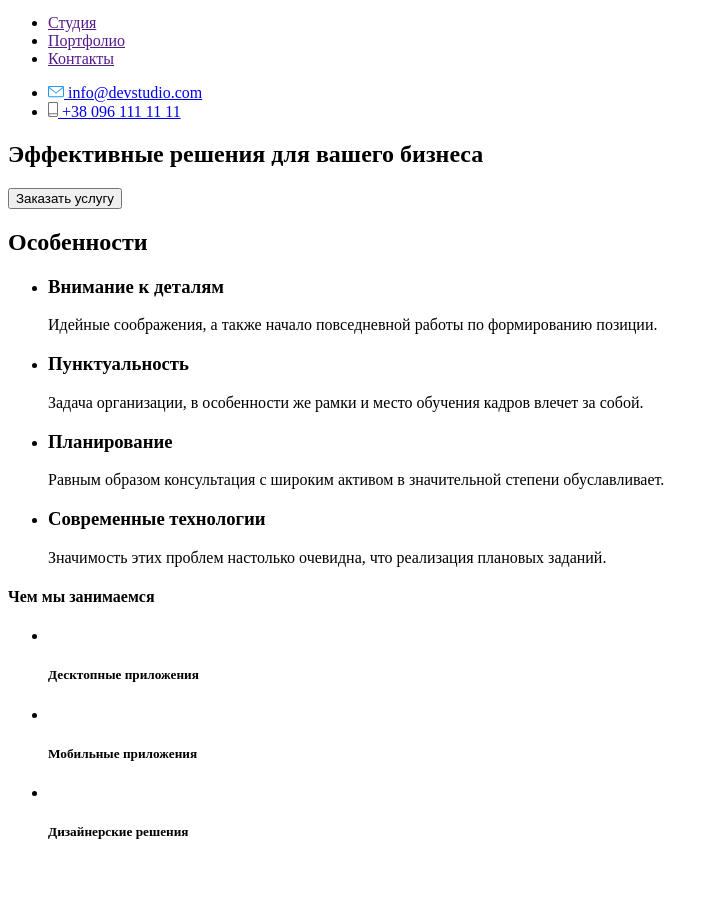
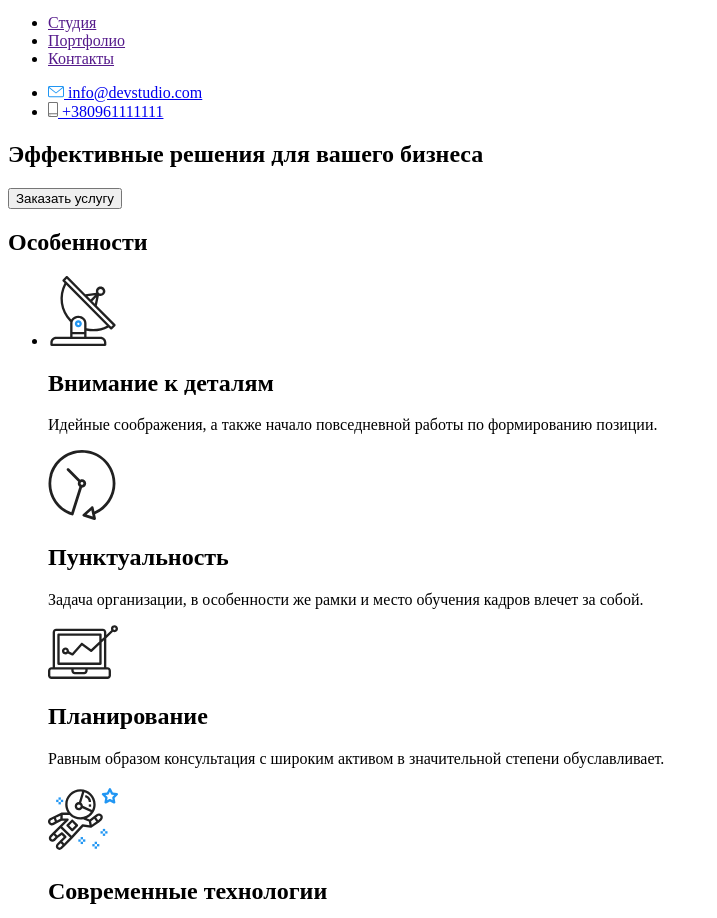
Before and after one commit to Fedir-Serdiuk/goit-markup-hw-01, a plain HTML site: page index.html in a window 1280 px wide. Shown: the part 34-952 px from the top of the page, without its empty margins (0-717 px from the left). Before the commit the page ends 896 px from the top, so only its background shows below. Drawn offline with Linux system fonts and the light colour scheme.

Commit message:
Обновил

```diff
--- a/index.html
+++ b/index.html
@@ -28,8 +28,8 @@
           </li>
           <li>
             <a href="tel:+380961111111.svg">
-              <img src="images/smartphone.svg" />
-              +38 096 111 11 11
+              <img src="images/smartphone.svg" alt="smartphone" />
+              +380961111111
             </a>
           </li>
         </ul>
@@ -47,28 +47,29 @@
       <h2>Особенности</h2>
       <ul>
         <li>
-          <h3>Внимание к деталям</h3>
+          <a href=""><img src="/images/antenna.svg" alt="" /></a>
+          <h2>Внимание к деталям</h2>
           <p>
             Идейные соображения, а также начало повседневной работы по
             формированию позиции.
           </p>
-        </li>
-        <li>
-          <h3>Пунктуальность</h3>
+
+          <a href=""><img src="/images/clock.svg" alt="" /></a>
+          <h2>Пунктуальность</h2>
           <p>
             Задача организации, в особенности же рамки и место обучения кадров
             влечет за собой.
           </p>
-        </li>
-        <li>
-          <h3>Планирование</h3>
+
+          <a href=""><img src="/images/computer.svg" alt="" /></a>
+          <h2>Планирование</h2>
           <p>
             Равным образом консультация с широким активом в значительной степени
             обуславливает.
           </p>
-        </li>
-        <li>
-          <h3>Современные технологии</h3>
+
+          <a href=""><img src="/images/astronaut.svg" alt="" /></a>
+          <h2>Современные технологии</h2>
           <p>
             Значимость этих проблем настолько очевидна, что реализация плановых
             заданий.
@@ -80,15 +81,15 @@
       <h4>Чем мы занимаемся</h4>
       <ul>
         <li>
-          <img />
+          <a href=""><img src="/images/laptop.svg" alt="" /></a>
           <h5>Десктопные приложения</h5>
         </li>
         <li>
-          <img />
+          <a href=""><img src="/images/phone.svg" alt="" /></a>
           <h5>Мобильные приложения</h5>
         </li>
         <li>
-          <img />
+          <a href=""><img src="/images/monitor.svg" alt="" /></a>
           <h5>Дизайнерские решения</h5>
         </li>
       </ul>
```
